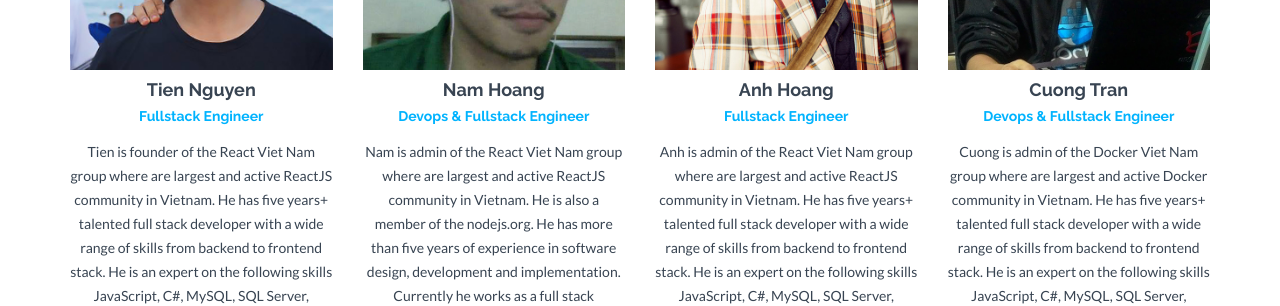
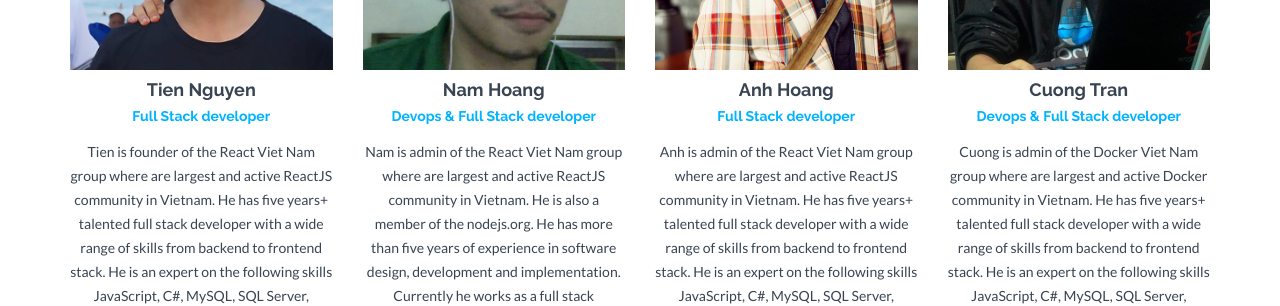
Before and after one commit to ant-software/ant-software.github.io, a Jekyll site: the page built from about.html, in a window 1280 px wide and 900 px high, scrolled down 890 px. Shown: the part 152-458 px from the top of the window. Built offline with Jekyll 4.4.1, drawn with Linux system fonts in a browser that asks for light colours; nearby versions of some CDN libraries.

Commit message:
update info

```diff
--- a/_config.yml
+++ b/_config.yml
@@ -52,7 +52,7 @@ tel: +34 8493-4893
 # Members information. Shown on About page.
 members:
   - name: Tien Nguyen
-    position: Fullstack Engineer
+    position: Full Stack developer
     text: Tien is founder of the React Viet Nam group where are largest and active ReactJS community in Vietnam. He has five years+ talented full stack developer with a wide range of skills from backend to frontend stack. He is an expert on the following skills JavaScript, C#, MySQL, SQL Server, HTML5, CSS3, OOP, AJAX, jQuery, AngularJS, ReactJS, REST APIs design and implementation, software architecture, etc.
     img: team01.jpg
     social:
@@ -63,7 +63,7 @@ members:
       - title: github
         url: https://github.com/nhtera
   - name: Nam Hoang
-    position: Devops & Fullstack Engineer
+    position: Devops & Full Stack developer
     text: Nam is admin of the React Viet Nam group where are largest and active ReactJS community in Vietnam. He is also a member of the nodejs.org. He has more than five years of experience in software design, development and implementation. Currently he works as a full stack developer and devops at the team. He has strong skill set in JavaScript/Nodejs, ReactJS, REST APIs design and implementation, AWS, Mongodb, Docker, etc.
     img: team02.jpg
     social:
@@ -74,7 +74,7 @@ members:
       - title: github
         url: https://github.com/particle4dev
   - name: Anh Hoang
-    position: Fullstack Engineer
+    position: Full Stack developer
     text: Anh is admin of the React Viet Nam group where are largest and active ReactJS community in Vietnam. He has five years+ talented full stack developer with a wide range of skills from backend to frontend stack. He is an expert on the following skills JavaScript, C#, MySQL, SQL Server, HTML5, CSS3, OOP, AJAX, jQuery, AngularJS, ReactJS, REST APIs design and implementation, software architecture, etc.
     img: team03.jpg
     social:
@@ -85,7 +85,7 @@ members:
       - title: github
         url: https://github.com/anhht
   - name: Cuong Tran
-    position: Devops & Fullstack Engineer
+    position: Devops & Full Stack developer
     text: Cuong is admin of the Docker Viet Nam group where are largest and active Docker community in Vietnam. He has five years+ talented full stack developer with a wide range of skills from backend to frontend stack. He is an expert on the following skills JavaScript, C#, MySQL, SQL Server, HTML5, CSS3, OOP, AJAX, jQuery, AngularJS, ReactJS, REST APIs design and implementation, software architecture, etc.
     img: team04.jpg
     social:
```
